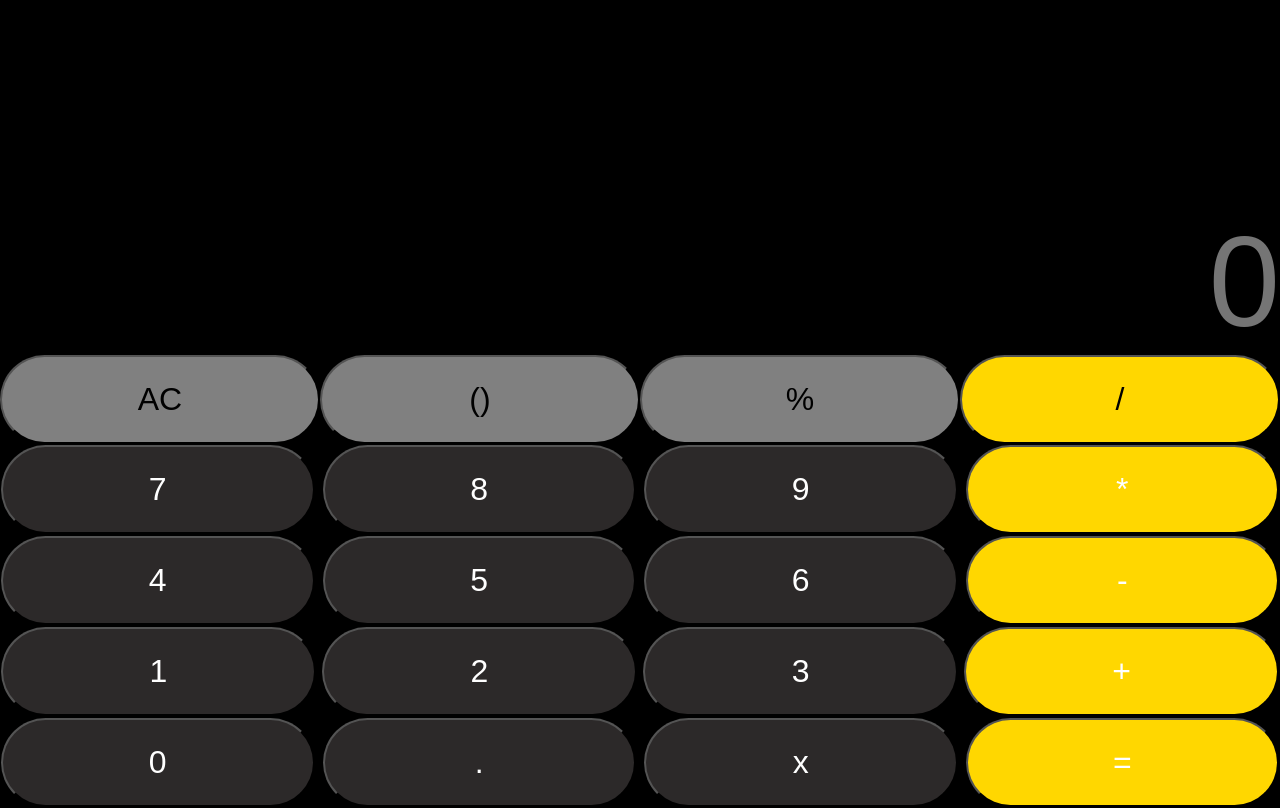
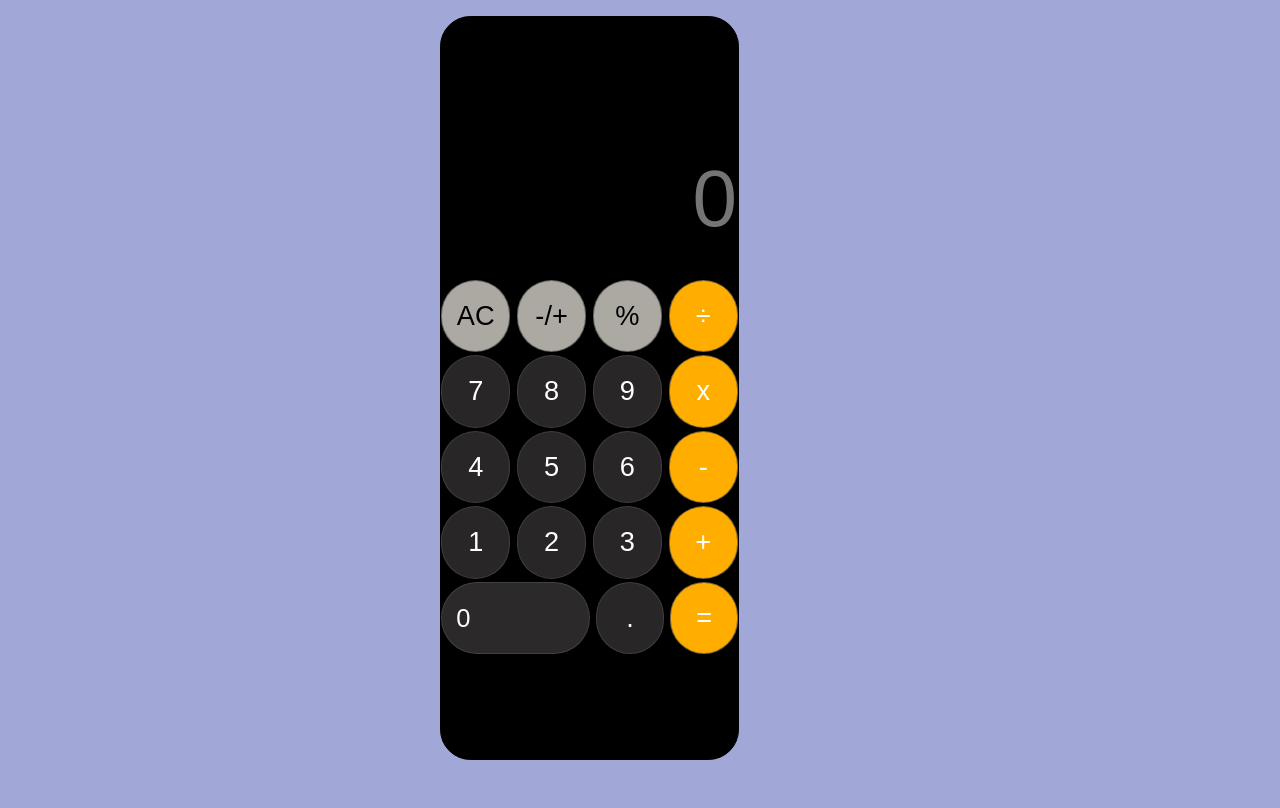
Before and after one commit to temchelsy/calculator, a plain HTML site: page index.html in a window 1280 px wide. Drawn offline with nearby package versions, Linux system fonts and the light colour scheme.

Commit message:
modified calculator

```diff
--- a/assert/assert/style.css
+++ b/assert/assert/style.css
@@ -1,132 +1,120 @@
 * {
-  margin: 0px;
-  padding: 0px;
+  margin: 0;
+  padding: 0;
   box-sizing: border-box;
-}
-
-.bod {
-  background-color: black;
-  width: 100%;
-  height: 100%;
-}
-
-.first-role {
-  display: flex;
-  padding-top: 13rem;
-  font-size: 8rem;
-  justify-content: right;
-  text-align: right;
-  color: white;
-  width: 100%;
-  background-color: black;
   border: none;
 }
 
-.second-role {
+body {
   display: flex;
-  font-size: 3rem;
-  justify-content: space-between;
-  color: white;
-  justify-content: center;
-  height: fit-content;
+  flex-direction: column;
+  padding-top: 1rem;
+  gap: 0.3rem;
+  border-radius: 1rem;
+  max-width: 400px;
+  height: 100%;
+  background-color: black;
+  margin: auto;
 }
 
-body {
-  background-color: black;
+.display {
+  border: none;
 }
 
-.div button {
+#screen {
+  padding: 2rem 0;
   width: 100%;
   height: 100%;
+  background-color: #000;
+  color: white;
+  font-size: 4rem;
+  text-align: right;
 }
 
-.modolus button {
-  color: white;
+.buttons {
+  display: flex;
+  flex-direction: row;
+  justify-content: center;
+  gap: 0.6rem;
+  border-radius: 10rem;
+  padding: 0.1rem 0;
 }
 
-.second-role button {
+.num {
+  padding: 1.2rem 0;
   width: 100%;
   height: 100%;
+  border: 1px solid #4b4949b0;
+  border-radius: 10rem;
+  color: white;
+  background-color: #3b3838b0;
+  font-size: 1.7rem;
 }
 
-.third-role button {
+.zero {
+  padding: 1.3rem 0;
   width: 100%;
-  height: 100%;
+  height: 10%;
+  border: 1px solid #4e4c4cb0;
+  border-radius: 10rem;
   color: white;
+  background-color: #3f3c3cb0;
+  font-size: 1.6rem;
+  padding-right: 6.5rem;
+  text-align: center;
 }
 
-.fourth-role button {
-  width: 100%;
-  height: 100%;
-  color: white;
+@media only screen and (min-width: 768px) {
+  * {
+    box-sizing: border-box;
+    margin: 0;
+    padding: 0;
+  }
+
+  body {
+    background-color: #a1a7d6;
+  }
+
+  .main-button {
+    display: flex;
+    flex-direction: column;
+    justify-content: center;
+    text-align: center;
+    border: 1px solid black;
+    border-radius: 1.9rem;
+    background-color: #000;
+    width: 299px;
+    height: 93vh;
+  }
+
+  .display {
+    border: none;
+  }
+
+  #screen {
+    padding: 2rem 0;
+    background-color: #000;
+    color: white;
+    border: 1px solid #000;
+    border-top-right-radius: 1.9rem;
+    border-top-left-radius: 1.9rem;
+    font-size: 5rem;
+    text-align: right;
+  }
+
+  .buttons {
+    display: flex;
+    flex-direction: row;
+    justify-content: center;
+    border-radius: 10rem;
+    gap: 0.4rem;
+  }
+
+  #num {
+    border: 1px solid #6e6b6bb0;
+    border-radius: 10rem;
+    color: white;
+    background-color: #464242b0;
+    font-size: 1.6rem;
+  }
 }
-
-.fifth-role button {
-  width: 100%;
-  height: 100%;
-  color: white;
-}
-
-.sixth-role button {
-  width: 100%;
-  height: 100%;
-  color: white;
-}
-
-.third-role {
-  display: flex;
-  border: 1px solid black;
-  font-size: 3rem;
-  justify-content: space-between;
-  color: white;
-  justify-content: center;
-  gap: 0.5rem;
-
-}
-
-.fourth-role {
-  display: flex;
-  border: 1px solid black;
-  font-size: 3rem;
-  justify-content: space-between;
-  color: white;
-  justify-content: center;
-  gap: 0.5rem;
-
-
-}
-
-.fifth-role {
-  display: flex;
-  border: 1px solid black;
-  font-size: 3rem;
-  justify-content: space-between;
-  color: white;
-  justify-content: center;
-  gap: 0.4rem;
-
-
-}
-
-.sixth-role {
-  display: flex;
-  border: 1px solid black;
-  font-size: 3rem;
-  justify-content: space-between;
-  color: white;
-  justify-content: center;
-  gap: 0.5rem;
-
-
-}
-
-button {
-  border-radius: 3rem;
-  padding: 1.5rem;
-  font-size: 2rem;
-  background-color: grey;
-}
-
-.div button {
-  background-color: lightgrey;
-}
--- a/index.html
+++ b/index.html
@@ -1,59 +1,54 @@
 <!DOCTYPE html>
 <html lang="en">
-
     <head>
         <meta charset="UTF-8">
         <meta name="viewport" content="width=device-width, initial-scale=1.0">
-    <title>js calculator</title>
+        <title>Calculator</title>
         <link rel="stylesheet" href="./assert/assert/style.css">
+        <link rel="stylesheet" href="https://fonts.googleapis.com/css2?family=Material+Symbols+Outlined:opsz,wght,FILL,GRAD@20..48,100..700,0..1,-50..200" />
+        <link rel="stylesheet" href="https://fonts.googleapis.com/css2?family=Material+Symbols+Outlined:opsz,wght,FILL,GRAD@20..48,100..700,0..1,-50..200" />
+
     </head>
-
     <body>
-    <div class="bod">
-        <div class="overall">
-            <input type="text" placeholder="0" class="first-role">
-
-            <div class="second-role">
-
-                <button>AC</button>
-
-                <button>()</button>
-
-                <button>%</button>
-
-                <button style="background-color: gold;" class="modolus">/</button>
+        <!-- <h1>FERRY CALCULATOR </h1> -->
+        <div class="main-button">
+            <!-- <b>FERRY CALCULATOR</b> -->
+            <!-- <div class="display"> -->
+                <b><input type="text" id="screen" placeholder="0" style="cursor: alias;"></b>
+            <!-- </div> -->
+            <div class = "container-buttons">
+                <div class="buttons">
+                    <input type="button" class="num"  value="AC" onclick="clr()" style="background-color: #c7c4bbdc; color: #000;">
+                    <input type="button" class="num" value="-/+" onclick="plusMinus()" style="background-color: #c7c4bbdc;color: #000;">
+                    <input type="button" class="num" value= "%" onclick="show('%')" style="background-color: #c7c4bbdc;color: #000;">
+                    <input type="button" class="num" value="&#247" onclick="show('/')" style="background-color: #ffae00;">
                 </div>
-            <div class="third-role">
-                <button style="background-color: #2c2929;">7</button>
-                <button style="background-color: #2c2929;">8</button>
-                <button style="background-color: #2c2929;">9</button>
-                <button style="background-color: gold;">*</button>
+                <div class="buttons">
+                    <input type="button"  class="num" value= "7" onclick="show(7)">
+                    <input type="button"  class="num" value= "8" onclick="show(8)">
+                    <input type="button"  class="num" value= "9" onclick="show(9)">
+                    <input type="button"  class="num" value= "x" onclick="show('*')" style="background-color: #ffae00;">
                 </div>
-
-            <div class="fourth-role">
-                <button style="background-color: #2c2929;">4</button>
-                <button style="background-color: #2c2929;">5</button>
-                <button style="background-color: #2c2929;">6</button>
-                <button style="background-color: gold;">-</button>
+                <div class="buttons">
+                    <input type="button"  class="num" value= "4" onclick="show(4)">
+                    <input type="button"  class="num" value= "5" onclick="show(5)">
+                    <input type="button"  class="num" value= "6" onclick="show(6)">
+                    <input type="button"  class="num" value= "-" onclick="show('-')" style="background-color: #ffae00;">
                 </div>
-
-            <div class="fifth-role">
-                <button style="background-color: #2c2929;">1</button>
-                <button style="background-color: #2c2929;">2</button>
-                <button style="background-color: #2c2929;">3</button>
-                <button style="background-color: gold;">+</button>
+                <div class="buttons">
+                    <input type="button" class="num" value= "1" onclick="show(1)">
+                    <input type="button" class="num" value= "2" onclick="show(2)">
+                    <input type="button" class="num" value= "3" onclick="show(3)">
+                    <input type="button" class="num" value= "+" onclick="show('+')" style="background-color: #ffae00;">
                 </div>
-            <div class="sixth-role">
-                <button style="background-color: #2c2929;">0</button>
-                <button style="background-color: #2c2929;">.</button>
-                <button style="background-color: #2c2929;">x</button>
-                <button style="background-color: gold;">=</button>
+                <div class="buttons">
+                    <!-- <input type="button" class="num" value="-/+" onclick="plusMinus()"> -->
+                    <input type="button" class="zero" value= "0" onclick="show(0)">
+                    <input type="button" class="num" value= "." onclick="show('.')">
+                    <input type="button" class="num" value= "=" onclick="mathOperation()" style="background-color: #ffae00;">
                 </div>
             </div>
-
-
         </div>
-
+        <script src="./index.js"></script>
     </body>
-
 </html>
--- a/index.js
+++ b/index.js
@@ -0,0 +1,64 @@
+const monitor = document.getElementById('screen')
+
+function clr () {
+  monitor.value = ''
+}
+clr()
+
+// function del () {
+//   if (monitor.value.length > 0) {
+//     const screenSplit = monitor.value.split('')
+//     screenSplit.pop()
+//     const screenJoin = screenSplit.value.join('')
+//     monitor.value = screenJoin
+//   }
+// }
+
+function plusMinus () {
+  const currentNum = parseFloat(monitor.value)
+  monitor.value = -currentNum
+}
+
+function arithmeticOperation (a, b, sign) {
+  if (b == 0 && a / b) {
+    return 'error'
+  }
+  switch (sign) {
+    case '+':
+      return a + b
+    case '-':
+      return a - b
+    case '*':
+      return a * b
+    case '/':
+      return a / b
+    case '%':
+      return a % b
+    case '.':
+      return a.b
+    case '-/+':
+      return plusMinus()
+    case 'AC':
+      return clr()
+    default:
+      monitor.value = 'Error'
+      break
+  }
+}
+// console.log(arithmeticOperation(5, 4, '-'))
+// console.log(arithmeticOperation(1, 0, '/'))
+
+function show (val) {
+  monitor.value += val
+}
+show('')
+
+function mathOperation () {
+  const equation = monitor.value
+  const operator = equation.match(/[/*-+%]/)[0]
+  const vals = equation.split(operator)
+  console.log(vals, operator)
+  const result = arithmeticOperation(+vals[0], +vals[1], operator)
+  monitor.value = result
+}
+mathOperation()
```
Lines whose indentation alone changed are shown as unchanged.
